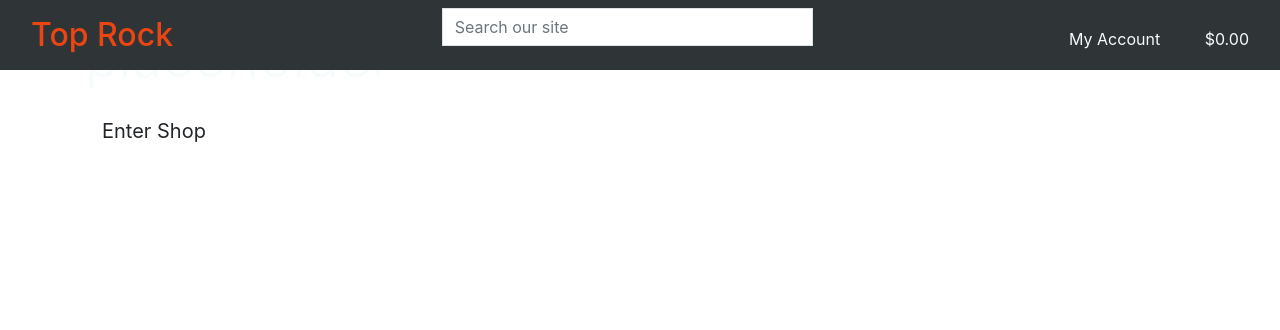
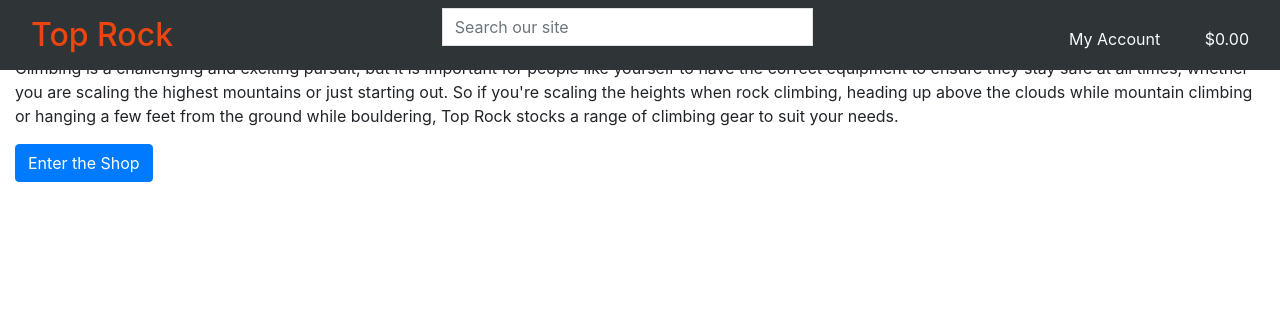
Before and after one commit to Code-Institute-Submissions/top_rock, a Django app: page / in a window 1280 px wide. Shown: the top 330 px of the page. Run offline with Django 3.2, Linux system fonts and the light colour scheme.

Commit message:
Added landing page content

```diff
--- a/home/templates/home/index.html
+++ b/home/templates/home/index.html
@@ -12,18 +12,15 @@
 {% endblock %}
 
 {% block content %}
-<div class="container h-100">
-    <div class="row h-100">
-        <div class="col-7 col-md-6 my-auto">
-            <h1 class="display-4 heading-text">
-                placeholder
-            </h1>
-            <div>
-                <h4>
-                    <a href="" class="banner-button btn btn-lg rounded-0 py-3">Enter Shop</a>
-                </h4>
+<section class="hero-img">
+    <div class="container-fluid">
+        <div class="row">
+            <div class="col-lg-12 col-md-12 col-sm-12 col-xs-12">
+                <h5>Welcome to Top Rock</h5>
+                <p>Climbing is a challenging and exciting pursuit, but it is important for people like yourself to have the correct equipment to ensure they stay safe at all times, whether you are scaling the highest mountains or just starting out. So if you're scaling the heights when rock climbing, heading up above the clouds while mountain climbing or hanging a few feet from the ground while bouldering, Top Rock stocks a range of climbing gear to suit your needs.</p>
+                <p><a href="#" class="btn btn-primary btn-large">Enter the Shop</a></p>
             </div>
         </div>
     </div>
-</div>
+</section>
 {% endblock %}
```
